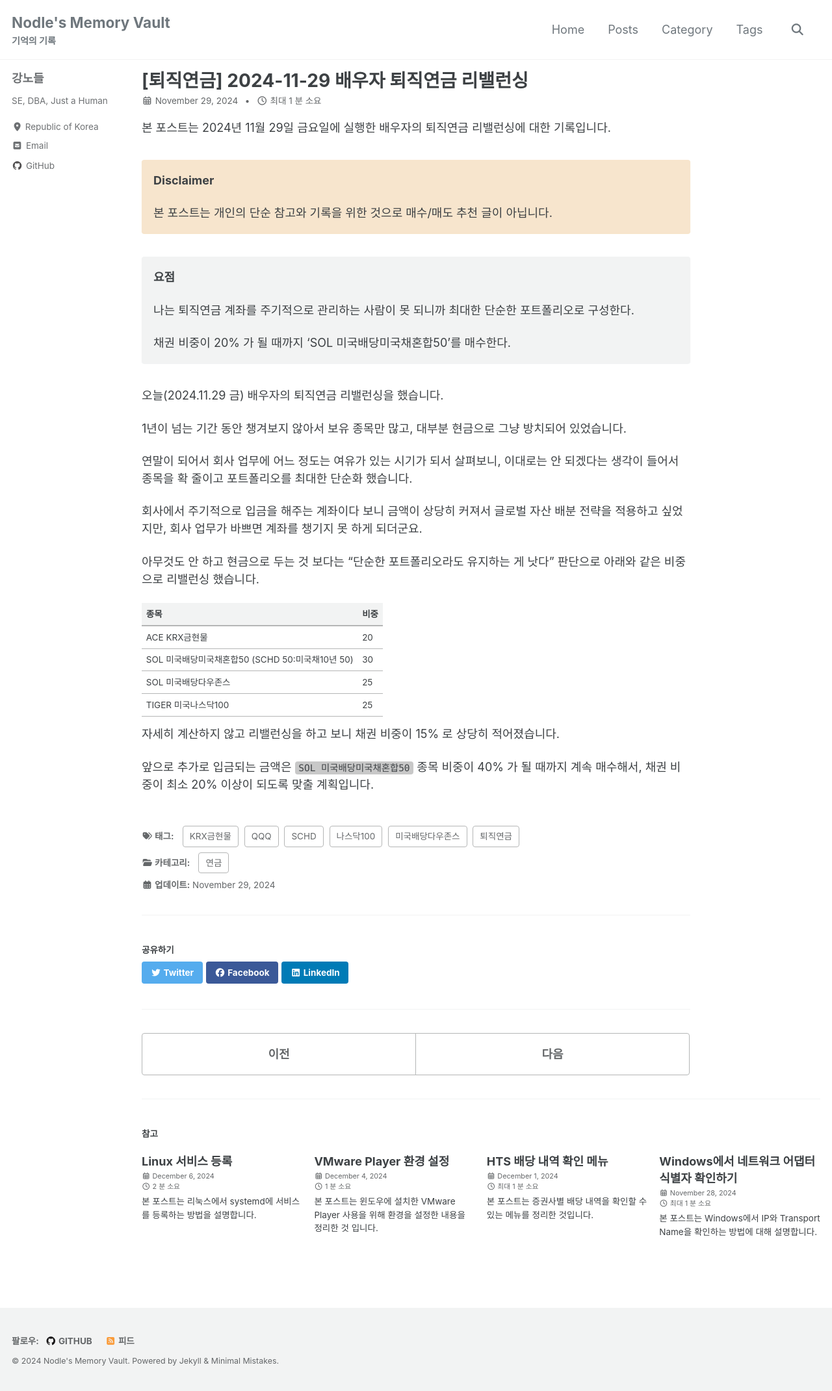
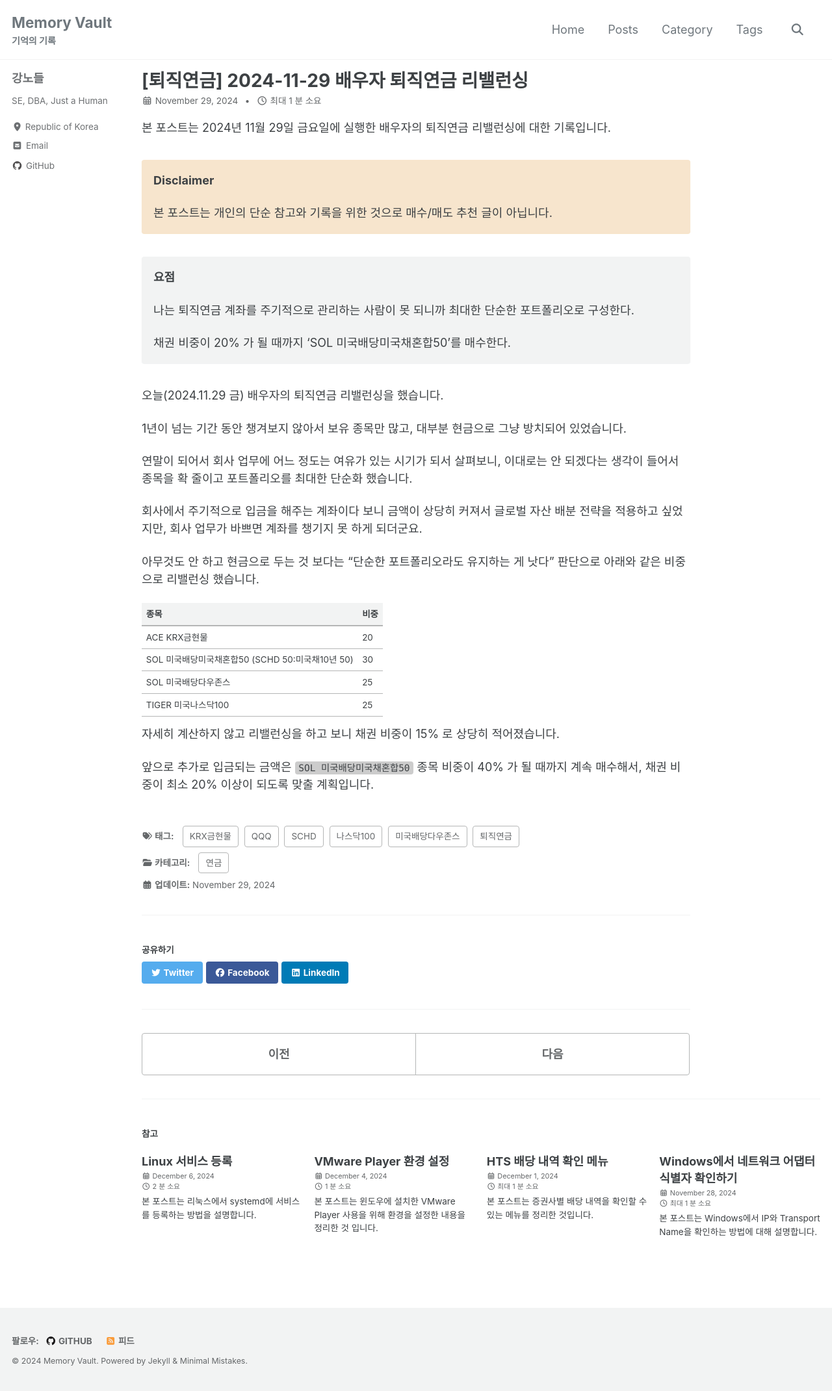
Before and after one commit to NodleKang/nodlekang.github.io, a Jekyll site: the page built from _posts/pension/2024-11-27-retirement-pension.md, in a window 1280 px wide. Shown: the whole page at 65% size. Built offline with Jekyll 4.4.1, drawn with Linux system fonts in a browser that asks for light colours; cached includes are drawn as plain includes.

Commit message:
update theme style

```diff
--- a/_config.yml
+++ b/_config.yml
@@ -17,7 +17,7 @@ minimal_mistakes_skin    : "default" # "air", "aqua", "contrast", "dark", "dirt"
 # Site Settings
 locale                   : "ko-KR"
 rtl                      : # true, false (default) # turns direction of the page into right to left for RTL languages
-title                    : "Nodle's Memory Vault"
+title                    : "Memory Vault"
 title_separator          : "-"
 subtitle                 : "기억의 기록"
 name                     : "강노들"
--- a/_sass/minimal-mistakes/_variables.scss
+++ b/_sass/minimal-mistakes/_variables.scss
@@ -67,7 +67,7 @@ $light-gray: mix(#fff, $gray, 50%) !default;
 $lighter-gray: mix(#fff, $gray, 90%) !default;
 
 $background-color: #fff !default;
-$code-background-color: #c8c8c8 !default; /* 인라인 코드 블럭 색상 (변경 전: #fafafa)*/
+$code-background-color: #cccccc !default; /* 인라인 코드 블럭 색상 (변경 전: #fafafa)*/
 $code-background-color-dark: $light-gray !default;
 $text-color: $dark-gray !default;
 $muted-text-color: mix(#fff, $text-color, 20%) !default;
```
